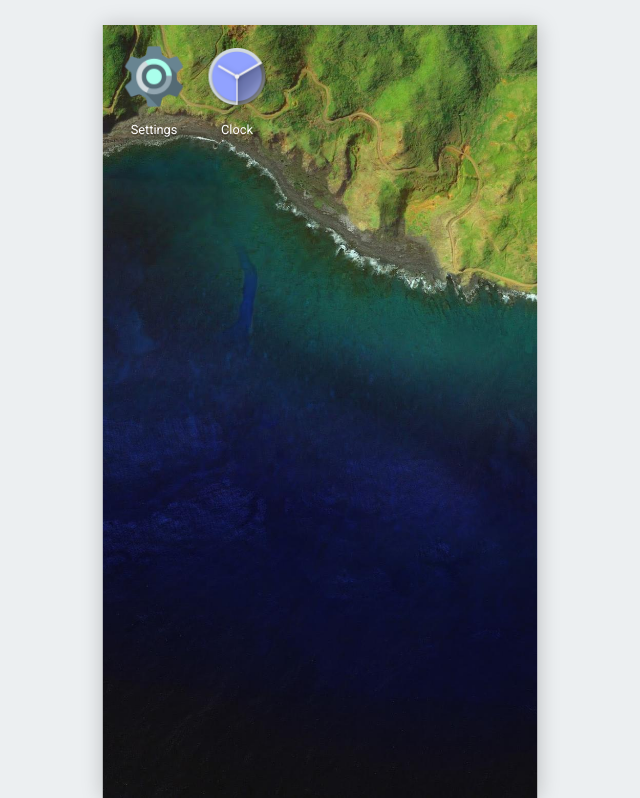
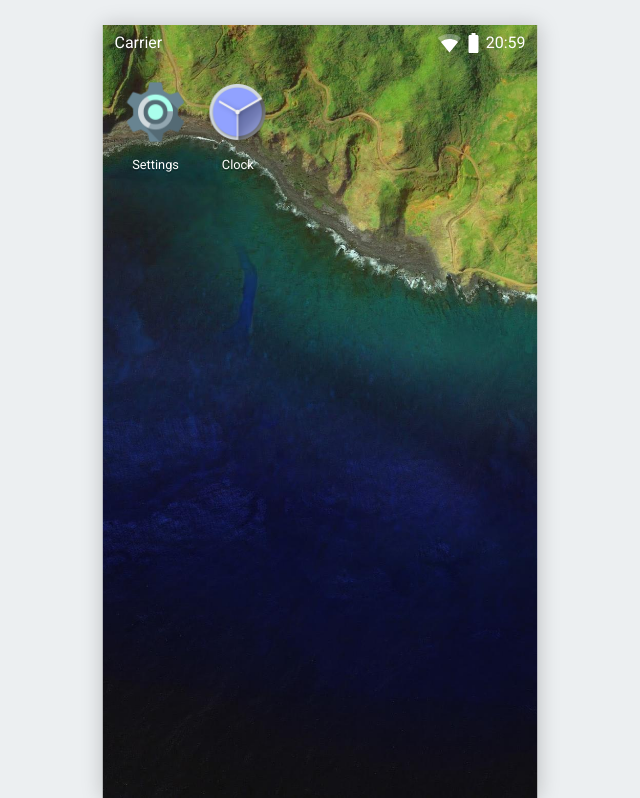
Before and after one commit to rafaelklaessen/droid, a PHP site: page / in a window 1280 px wide. Shown: the part 88-886 px from the top of the page, without its empty margins (320-960 px from the left). Run offline with PHP 8.4, Linux system fonts and the light colour scheme.

Commit message:
Added begin status bar
Added begin status bar and time script.

```diff
--- a/api/js/droid.js
+++ b/api/js/droid.js
@@ -26,7 +26,7 @@ $.fn.destroy = function() {
 }
 /**
   * Add jQuery shortcut for .onstart(callback) instead of .on('start', callback)
-*/
+  */
 $.fn.ondestroy = function(callback) {
   return this.on('destroy', callback);
 }
--- a/index.php
+++ b/index.php
@@ -2,6 +2,9 @@
   /**
     * Set folders
     */
+  $systemfilesFolder = 'system_files';
+  $systemresourcesFolder = 'system_files/resources';
+  $systemiconsFolder = 'system_files/system_icons';
   $appFolder = 'apps';
   $galleryFolder = 'files/gallery';
   $gallery_wallpaperFolder = 'wallpapers';
@@ -36,13 +39,16 @@
 
     <!-- System files -->
     <!-- System files CSS -->
-    <link rel="stylesheet" type="text/css" href="system_files/gui/css/background.css">
-    <link rel="stylesheet" type="text/css" href="system_files/gui/css/homescreen.css">
-    <link rel="stylesheet" type="text/css" href="system_files/gui/css/lockscreen.css">
+    <link rel="stylesheet" type="text/css" href="<?php echo $systemresourcesFolder; ?>/css/background.css">
+    <link rel="stylesheet" type="text/css" href="<?php echo $systemresourcesFolder; ?>/css/homescreen.css">
+    <link rel="stylesheet" type="text/css" href="<?php echo $systemresourcesFolder; ?>/css/lockscreen.css">
+    <link rel="stylesheet" type="text/css" href="<?php echo $systemresourcesFolder; ?>/css/statusbar.css">
     <!-- System files JavaScript -->
-    <script type="text/javascript" src="system_files/gui/js/homescreen.js"></script>
-    <script type="text/javascript" src="system_files/gui/js/lockscreen.js"></script>
-    <script type="text/javascript" src="system_files/gui/js/background.js"></script>
+    <script type="text/javascript" src="<?php echo $systemresourcesFolder; ?>/js/homescreen.js"></script>
+    <script type="text/javascript" src="<?php echo $systemresourcesFolder; ?>/js/lockscreen.js"></script>
+    <script type="text/javascript" src="<?php echo $systemresourcesFolder; ?>/js/background.js"></script>
+    <script type="text/javascript" src="<?php echo $systemresourcesFolder; ?>/js/statusbar.js"></script>
+    <script type="text/javascript" src="<?php echo $systemresourcesFolder; ?>/js/time.js"></script>
 
   </head>
   <body>
@@ -56,7 +62,7 @@
         /**
           * Include background
           */
-        require 'background.php';
+        require 'system_files/background.php';
         /**
           * Include apps
           */
@@ -69,6 +75,10 @@
           * Include lockscreen
           */
         require 'system_files/lockscreen.php';
+        /**
+          * Include status bar
+          */
+        require 'system_files/statusbar.php';
       ?>
     </main>
     <!-- System buttons -->
--- a/system_files/gui/css/homescreen.css
+++ b/system_files/resources/css/homescreen.css
@@ -1,5 +1,10 @@
+/**
+  * Home screen CSS
+  */
 #homescreen {
-  padding: 10px;
+  padding: 6px 12px;
+  /* 36px extra for the status bar */
+  padding-top: 46px;
   width: 100%;
   height: 100%;
   color: #FFFFFF;
--- /dev/null
+++ b/system_files/resources/css/statusbar.css
@@ -0,0 +1,37 @@
+/**
+  * Status bar CSS
+  */
+#status-bar {
+  position: absolute;
+  top: 0;
+  left: 0;
+  padding: 6px 12px;
+  width: 100%;
+  height: 36px;
+  color: #FFFFFF;
+  z-index: 1000;
+}
+#status-bar .col {
+  width: 50%;
+}
+#status-bar .col-left {
+  float: left;
+}
+#status-bar .col-right {
+  float: right;
+}
+#status-bar .col .item-container {
+  float: inherit;
+  display: inline-block;
+}
+#status-bar .col .item-container .item {
+  float: left;
+  height: 24px;
+  line-height: 24px;
+  vertical-align: middle;
+  display: inline-block;
+}
+#status-bar .col .item-container .item img {
+  height: 100%;
+  width: auto;
+}
--- /dev/null
+++ b/system_files/resources/js/time.js
@@ -0,0 +1,25 @@
+/**
+  * Time JavaScript. This file sets the time in every element with the time id
+  */
+(function($) {
+  $(document).ready(function() {
+    // Use a function so we can use an interval on it
+    function setTime() {
+      // Create date instance
+      var date = new Date();
+      // Get hours and minutes and store in variables
+      var hours = date.getHours(),
+          minutes = date.getMinutes();
+      // Define elements where to put hours and minutes
+      var $hoursElement = $('#time .time-hours'),
+          $minutesElement = $('#time .time-minutes');
+      // Put hours and minutes in the elements
+      $hoursElement.text(hours);
+      $minutesElement.text(minutes);
+    }
+    // Call function
+    setTime();
+    // Set interval to keep the time up to date
+    setInterval(setTime, 1);
+  });
+}(jQuery));
--- /dev/null
+++ b/system_files/statusbar.php
@@ -0,0 +1,21 @@
+<!-- Status bar -->
+<section id="status-bar" class="status-bar">
+  <section class="col col-left">
+    <section class="item-container">
+      <span id="carrier-status" class="carrier-status item">Carrier</span>
+    </section>
+  </section>
+  <section class="col col-right">
+    <section class="item-container">
+      <span id="wifi-status" class="wifi-status item">
+        <img src="<?php echo $systemiconsFolder; ?>/icon-wifi.svg" alt="Full WiFi icon">
+      </span>
+      <span id="battery-status" class="battery-status item">
+        <img src="<?php echo $systemiconsFolder; ?>/icon-battery.svg" alt="Full battery icon">
+      </span>
+      <time id="time" class="time time-status item">
+        <span class="time-hours">6</span><span class="time-seperator">:</span><span class="time-minutes">00</span>
+      </time>
+    </section>
+  </section>
+</section>
```
Also changed, not shown: system_files/resources/js/homescreen.js (renamed from system_files/gui/js/homescreen.js, +5 -2 lines), system_files/background.php (renamed from background.php), system_files/resources/css/background.css (renamed from system_files/gui/css/background.css), system_files/resources/css/lockscreen.css (added), system_files/resources/js/background.js (added), system_files/resources/js/lockscreen.js (added), system_files/resources/js/statusbar.js (added), system_files/system_icons/icon-battery.svg (added), system_files/system_icons/icon-wifi.svg (added).
